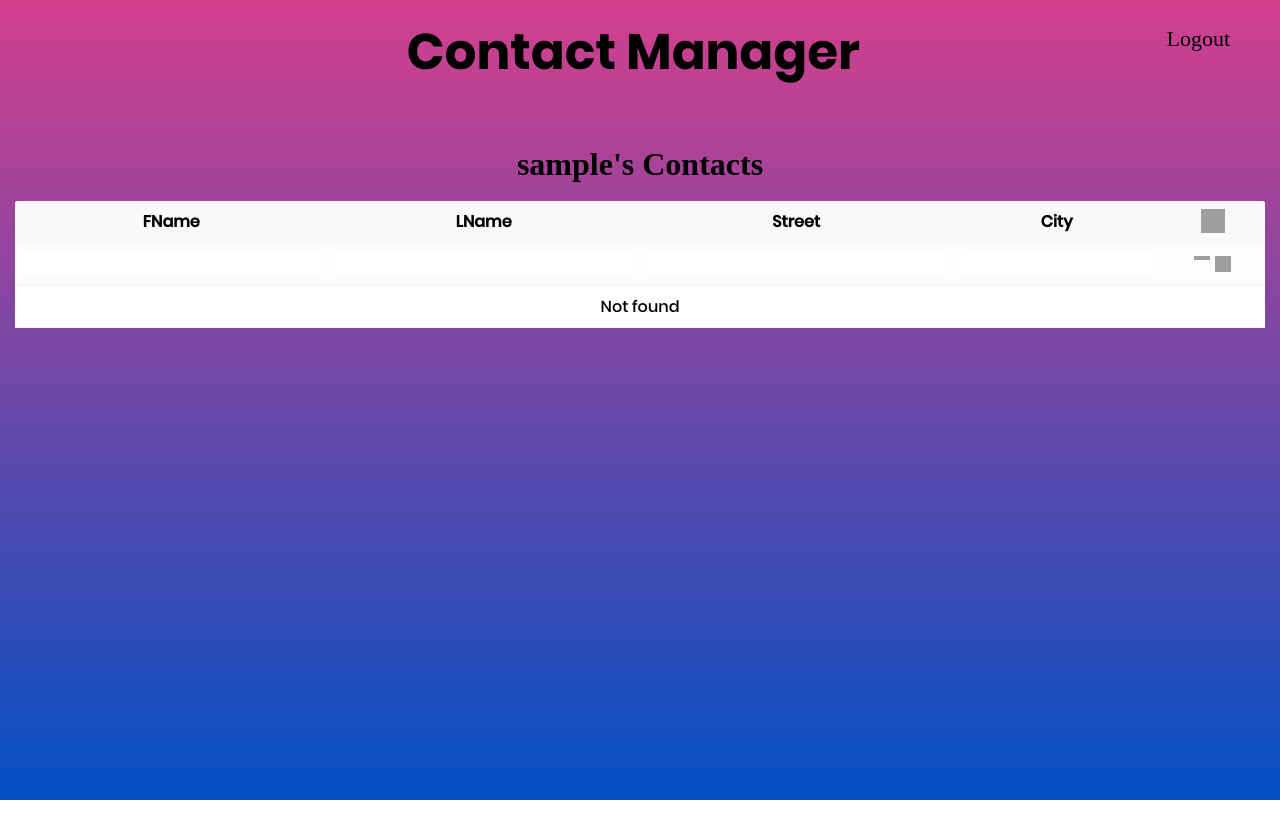
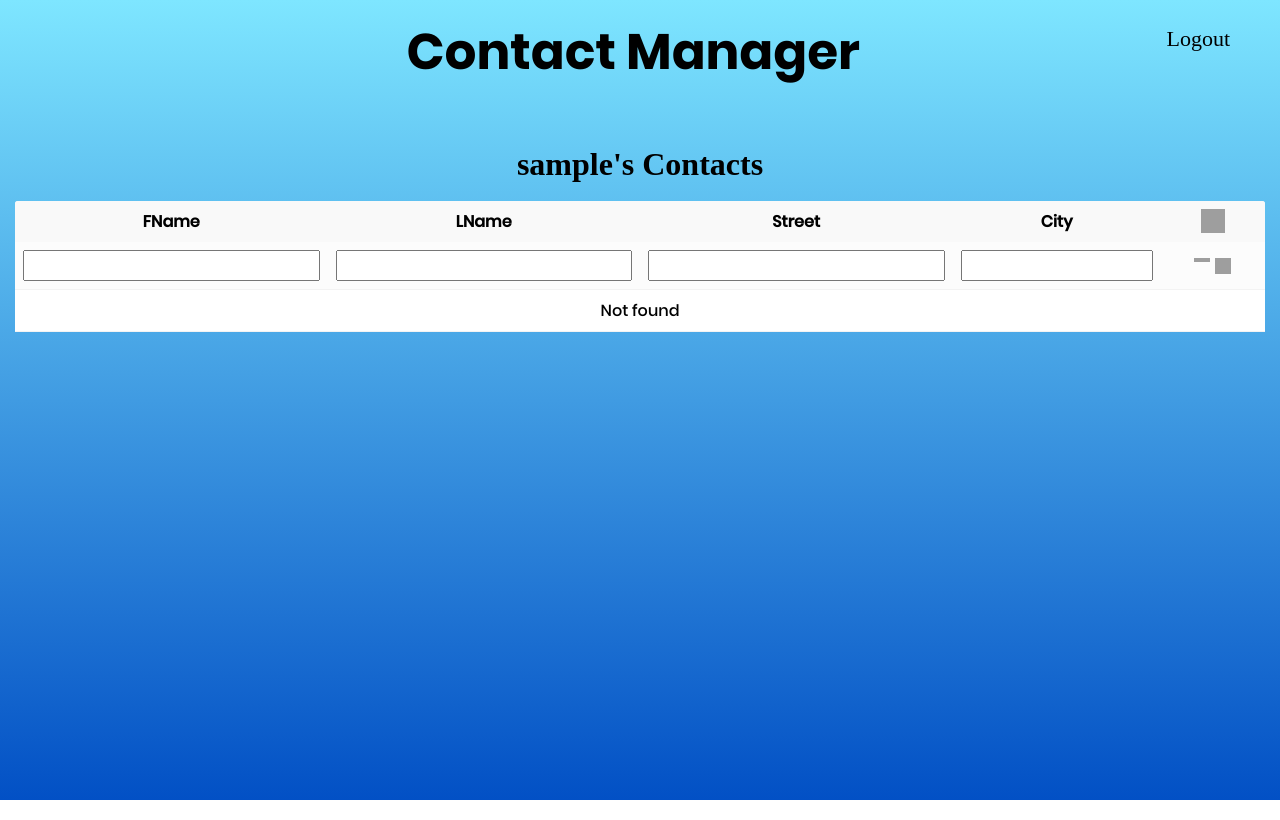
Before and after one commit to diego6289/Contact-Manager, a PHP site: page /contact.php in a window 1280 px wide. Run offline with PHP 8.4, Linux system fonts and the light colour scheme; the visitor is signed in with stand-in values (Sample User, id 1); data that the repository does not hold is empty; some web fonts are replaced; grey boxes are pictures that could not be loaded.

Commit message:
Update grid_theme.css

```diff
--- a/manager/css/grid_theme.css
+++ b/manager/css/grid_theme.css
@@ -3,8 +3,7 @@
  * (c) 2016 Artem Tabalin
  * Licensed under MIT (https://github.com/tabalinas/jsgrid/blob/master/LICENSE)
  */
-/*//////////////////////////////////////////////////////////////////
-[ FONT ]*/
+
 
 @font-face {
   font-family: Poppins-Regular;
@@ -56,7 +55,6 @@ body, html {
 	font-family: Poppins-Regular, sans-serif;
 }
 
-/*---------------------------------------------*/
 a {
 	font-family: Poppins-Regular;
 	font-size: 14px;
@@ -78,7 +76,6 @@ a:hover {
   color: #d33f8d;
 }
 
-/*---------------------------------------------*/
 h1,h2,h3,h4,h5,h6 {
 	font-family: Raleway-Bold
 	margin: 0px;
@@ -92,7 +89,7 @@ p {
 	margin: 0px;
 }
 
-/*---------------------------------------------*/
+]
 input
 {
 	outline: none;
@@ -192,16 +189,12 @@ textarea:-ms-input-placeholder { color: #acacac; }
 	height: 100%;
 	top: 0;
 	left: 0;
-  	background: #0250c5;
-  	background: -webkit-linear-gradient(bottom, #0250c5, #d43f8d);
-  	background: -o-linear-gradient(bottom, #0250c5, #d43f8d);
- 	background: -moz-linear-gradient(bottom, #0250c5, #d43f8d);
-	background: linear-gradient(bottom, #0250c5, #d43f8d);
+  	background: #7ee6ff;
+    background: -webkit-linear-gradient(bottom, #0250c5, #7ee6ff);
+    background: -o-linear-gradient(bottom, #0250c5, #7ef9ff);
+    background: -moz-linear-gradient(bottom, #0250c5, #7ef9ff);
+    background: linear-gradient(bottom, #0250c5, #7ef9ff);
 }
-
-/*------------------------------------------------------------------
-[ Button ]*/
-
 
 .login100-form-btn {
   font-family: Raleway-Bold;
@@ -232,10 +225,6 @@ textarea:-ms-input-placeholder { color: #acacac; }
 .login100-form-btn:hover {
   background: #333333;
 }
-
-
-
-
 
 
 .jsgrid-edit-row > .jsgrid-cell,.jsgrid-filter-row > .jsgrid-cell,.jsgrid-grid-body,
```
